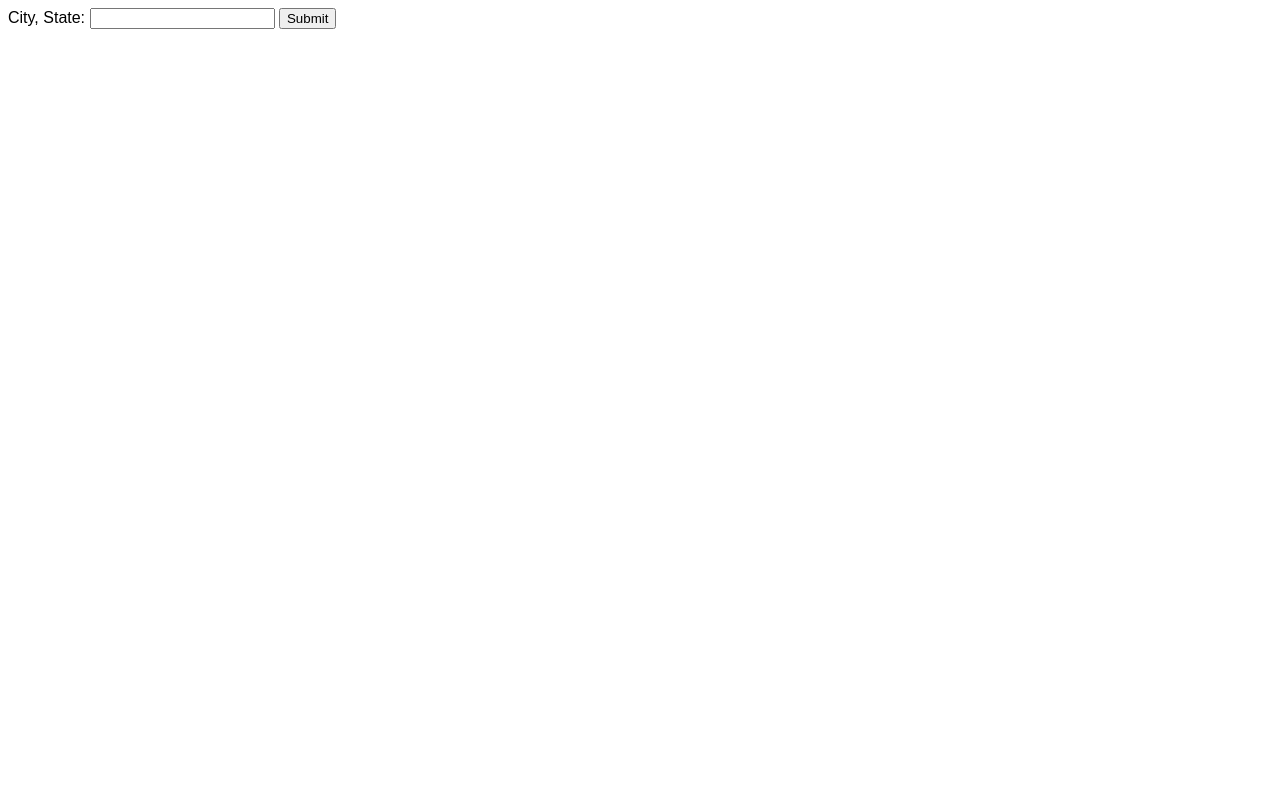
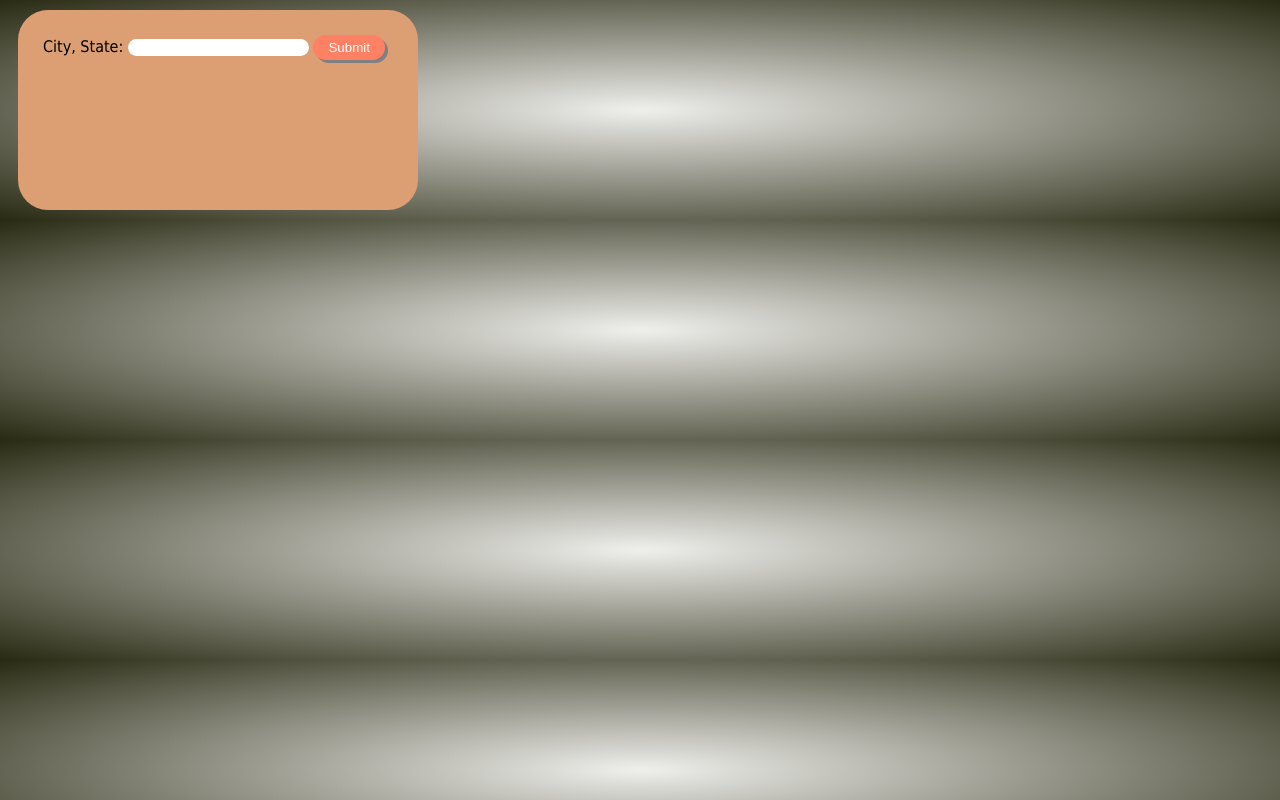
Before and after one commit to AnselNolting/weather.chrome.extension1, a plain HTML site: page index.html in a window 1280 px wide. Drawn offline with Linux system fonts and the light colour scheme.

Commit message:
styled css

```diff
--- a/index.html
+++ b/index.html
@@ -3,18 +3,19 @@
   <head>
     <meta charset="UTF-8" />
     <meta name="viewport" content="width=device-width, initial-scale=1.0" />
+    <link rel="stylesheet" href="styles.css" />
     <title>Weather Checker</title>
   </head>
-  <body>
-    <div style="font-family: Arial, sans-serif">
+  <body
+    style="background: radial-gradient(#efefec, #292a13); font-family: tahoma"
+  >
+    <div class="box">
       <script src="script.js"></script>
       <label for="City">City, State:</label>
-      <input type="input" id="cityInput" city="City" />
-      <button type="button">Submit</button>
-    </div>
+      <input type="input" class="myInput" id="cityInput" city="City"></input>
+      <button type="button" class="my-btn">Submit</button>
 
-    <div style="font-family: Arial, sans-serif">
-      <p id="temperature"></p>
+      <p style="font-size: x-large" id="temperature"></p>
       <p id="forecast"></p>
       <p id="wind"></p>
       <p id="weatherImage"></p>
--- /dev/null
+++ b/styles.css
@@ -0,0 +1,23 @@
+.box {
+  width: 350px;
+  height: 150px;
+  margin: 10px;
+  padding: 25px;
+  border: 5px solid ##9d612f;
+  border-radius: 30px;
+  background-color: #dc9e73;
+}
+
+.my-btn {
+  background-color: #ff8063;
+  color: white;
+  border: none;
+  border-radius: 20px;
+  box-shadow: 3px 3px gray;
+  padding: 5px 15px;
+}
+
+.myInput {
+  border: #ff8063;
+  border-radius: 20px;
+}
```
Also changed, not shown: script.js (+6 -6 lines), 1 other file.
